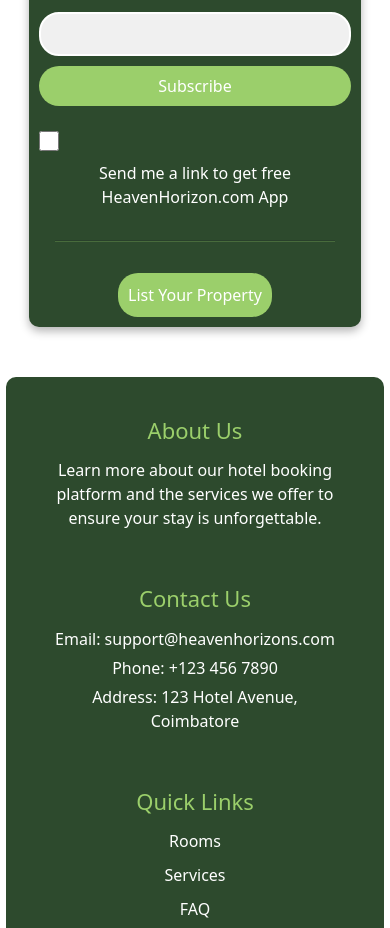
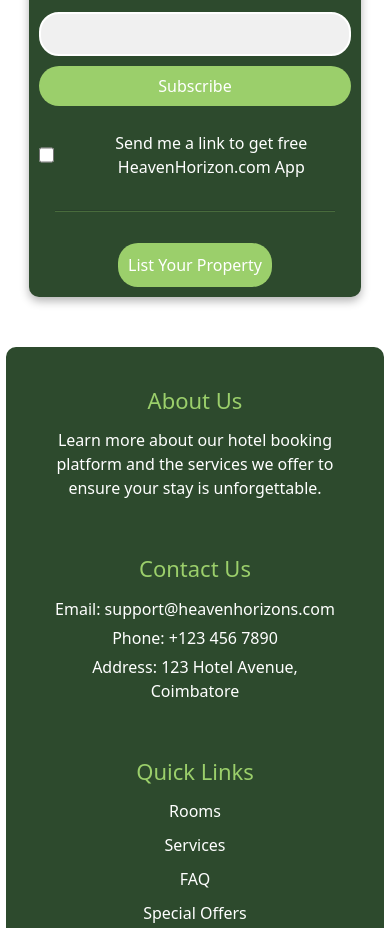
Before and after one commit to Saran-k-ece/Reservation-App, a React (Vite) app in the folder frontend/: page / in a window 390 px wide. Shown: the part 4140-5068 px from the top of the page. Built offline with nearby package versions, Linux system fonts and the light colour scheme.

Commit message:
Media query added for email2

```diff
--- a/frontend/src/Components/Email/Email.css
+++ b/frontend/src/Components/Email/Email.css
@@ -145,11 +145,42 @@ hr {
     }
 
     .email-condition {
-        flex-direction: column;
-        align-items: flex-start;
+        display: flex;
         gap: 10px;
-        font-size: 0.875rem;
+        align-items: center;
+        margin-top: 10px;
+        color: white;
     }
+
+    .email-condition label {
+        font-size: 1rem;
+    }
+
+    #check {
+        width: 24px;
+        height: 24px;
+        accent-color: #9bcf6b;
+        cursor: pointer;
+        margin-right: 10px;
+    }
+
+    @media (max-width: 600px) {
+        .email-condition {
+            flex-direction: row;
+            align-items: center;
+            gap: 8px;
+        }
+
+        #check {
+            width: 20px;
+            height: 20px;
+        }
+
+        .email-condition label {
+            font-size: 0.875rem;
+        }
+    }
+
 
     hr {
         width: 90%;
```
